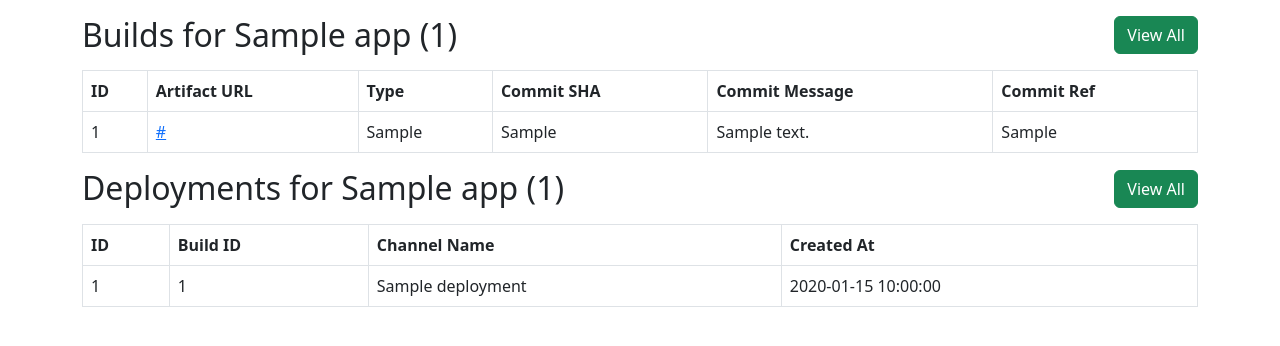
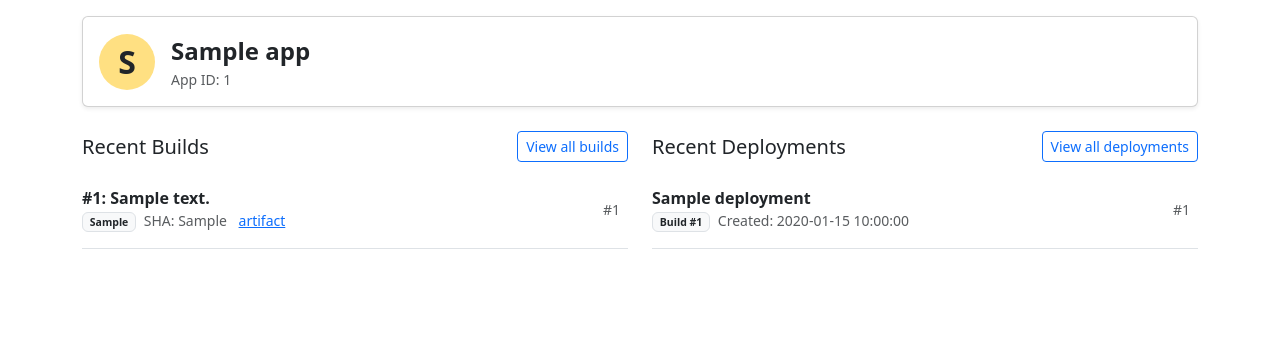
Before and after one commit to jon-ionic/custom-live-updates-backend-example, a Flask app: page /ui/apps/1 in a window 1280 px wide. Shown: the part 104-450 px from the top of the page. Run offline with Flask 3, Linux system fonts and the light colour scheme; tables that the repository leaves empty hold one stand-in row (values such as "Sample post").

Commit message:
modernize ui

```diff
--- a/models.py
+++ b/models.py
@@ -26,7 +26,6 @@ class Build(db.Model):
     commit_sha = db.Column(db.String(40), nullable=False)
     commit_message = db.Column(db.Text, nullable=False)
     commit_ref = db.Column(db.String(255), nullable=False)
-    created_at = db.Column(db.DateTime, nullable=False, default=datetime.utcnow)
 
     deployments = db.relationship("Deployment", backref="build", lazy=True)
 
--- a/templates/app.html
+++ b/templates/app.html
@@ -8,46 +8,69 @@
     </ol>
 </nav>
 
-<div class="d-flex justify-content-between align-items-center mb-3">
-    <h2 class="mb-0">Builds for {{ app.name }} ({{ app.id }})</h2>
-    <a href="/ui/apps/{{ app.id }}/builds">
-        <button class="btn btn-success" >View All</button>
-    </a>
+<div class="card mb-4 shadow-sm">
+    <div class="card-body d-flex align-items-center">
+        <div class="me-3 flex-shrink-0">
+            <div class="rounded-circle d-flex align-items-center justify-content-center" style="width:56px;height:56px;background:#ffe082;font-size:2rem;font-weight:700;">
+                {{ app.name[0]|upper }}
+            </div>
+        </div>
+        <div>
+            <div class="fw-bold" style="font-size:1.5rem;">{{ app.name }}</div>
+            <div class="text-muted small">App ID: {{ app.id }}</div>
+        </div>
+    </div>
 </div>
 
-<table class="table table-bordered">
-    <thead><tr><th>ID</th><th>Artifact URL</th><th>Type</th><th>Commit SHA</th><th>Commit Message</th><th>Commit Ref</th></tr></thead>
-    <tbody>
-    {% for build in builds %}
-    <tr>
-        <td>{{ build.id }}</td>
-        <td><a href="{{ build.artifact_url }}" target="_blank">{{ build.artifact_url }}</a></td>
-        <td>{{ build.artifact_type }}</td>
-        <td>{{ build.commit_sha }}</td>
-        <td>{{ build.commit_message }}</td>
-        <td>{{ build.commit_ref }}</td>
-    </tr>
-    {% endfor %}
-    </tbody>
-</table>
-
-<div class="d-flex justify-content-between align-items-center mb-3">
-    <h2 class="mb-0">Deployments for {{ app.name }} ({{ app.id }})</h2>
-    <a href="/ui/apps/{{ app.id }}/deployments">
-        <button class="btn btn-success" >View All</button>
-    </a>
+<div class="row">
+    <div class="col-md-6 mb-4">
+        <div class="d-flex justify-content-between align-items-center mb-2">
+            <h5 class="mb-0">Recent Builds</h5>
+            <a href="/ui/apps/{{ app.id }}/builds" class="btn btn-sm btn-outline-primary">View all builds</a>
+        </div>
+        <div class="list-group list-group-flush">
+            {% for build in builds %}
+            <div class="list-group-item d-flex align-items-center py-3 px-0 border-0 border-bottom">
+                <div class="flex-grow-1">
+                    <div class="fw-semibold" style="font-size:1rem;">#{{ build.id }}: {{ build.commit_message }}</div>
+                    <div class="text-muted small">
+                        <span class="badge bg-light text-dark border me-1">{{ build.artifact_type }}</span>
+                        <span class="me-2">SHA: <span class="text-monospace">{{ build.commit_sha[0:6] }}</span></span>
+                        <a href="{{ build.artifact_url }}" target="_blank" class="text-decoration-underline">artifact</a>
+                    </div>
+                </div>
+                <div class="me-2">
+                    <span class="text-muted small">#{{ build.id }}</span>
+                </div>
+            </div>
+            {% else %}
+            <div class="list-group-item text-muted">No builds yet.</div>
+            {% endfor %}
+        </div>
+    </div>
+    <div class="col-md-6 mb-4">
+        <div class="d-flex justify-content-between align-items-center mb-2">
+            <h5 class="mb-0">Recent Deployments</h5>
+            <a href="/ui/apps/{{ app.id }}/deployments" class="btn btn-sm btn-outline-primary">View all deployments</a>
+        </div>
+        <div class="list-group list-group-flush">
+            {% for deployment in deployments %}
+            <div class="list-group-item d-flex align-items-center py-3 px-0 border-0 border-bottom">
+                <div class="flex-grow-1">
+                    <div class="fw-semibold" style="font-size:1rem;">{{ deployment.channel_name }}</div>
+                    <div class="text-muted small">
+                        <span class="badge bg-light text-dark border me-1">Build #{{ deployment.build.id }}</span>
+                        <span class="me-2">Created: {{ deployment.created_at.strftime('%Y-%m-%d %H:%M:%S') }}</span>
+                    </div>
+                </div>
+                <div class="me-2">
+                    <span class="text-muted small">#{{ deployment.id }}</span>
+                </div>
+            </div>
+            {% else %}
+            <div class="list-group-item text-muted">No deployments yet.</div>
+            {% endfor %}
+        </div>
+    </div>
 </div>
-<table class="table table-bordered">
-    <thead><tr><th>ID</th><th>Build ID</th><th>Channel Name</th><th>Created At</th></tr></thead>
-    <tbody>
-    {% for deployment in deployments %}
-    <tr>
-        <td>{{ deployment.id }}</td>
-        <td>{{ deployment.build_id }}</td>
-        <td>{{ deployment.channel_name }}</td>
-        <td>{{ deployment.created_at.strftime('%Y-%m-%d %H:%M:%S') }}</td>
-    </tr>
-    {% endfor %}
-    </tbody>
-</table>
 {% endblock %}
```
Also changed, not shown: templates/apps.html (+21 -16 lines), templates/builds.html (+21 -17 lines), templates/deployments.html (+22 -18 lines).
